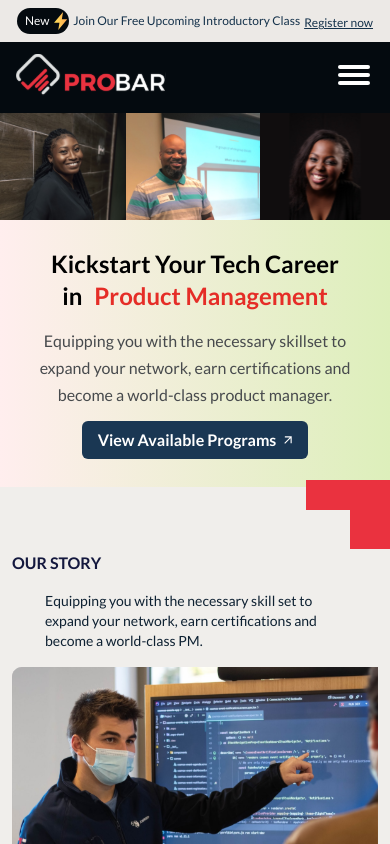
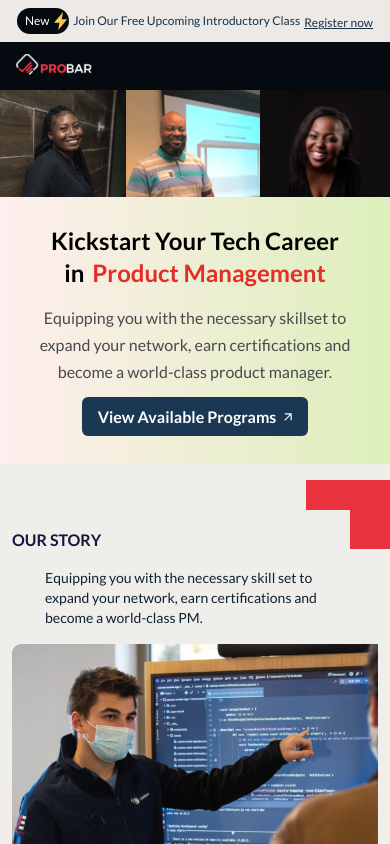
Before and after one commit to Muashef/Probar, a React (Vite) app: page / in a window 390 px wide. Shown: the top 844 px of the page. Built offline with nearby package versions, Linux system fonts and the light colour scheme.

Commit message:
made some fixes

```diff
--- a/src/components/Cohorts/Cohorts.jsx
+++ b/src/components/Cohorts/Cohorts.jsx
@@ -31,7 +31,7 @@ const Cohorts = () => {
                         <img src={blueArrow} className='h-2' alt="outward-arrow" />
                     </button>
                 </div>
-                <div className='w-[300px] lg:w-[500px] flex-shrink-0 bg-conic border-4 border-[#FDFCFC] p-5'>
+                <div className='w-[300px] lg:w-[500px] flex-shrink-0 bg-conic border-4 border-[#FDFCFC] p-3'>
                 <p className='text-[#0A6172] text-[0.75rem] lg:text-lg mt-2 text-center'>Current Chort</p>
                 <div className='mt-3'>
                 <img src={Gamma} alt="" />
@@ -44,9 +44,9 @@ const Cohorts = () => {
                     <img src={gArrow} className='h-2' alt="outward-arrow" />
                 </button>
                 </div>
-                <div className='w-[300px] lg:w-[500px] bg-conic flex-shrink-0 border-4 border-[#FDFCFC] p-5 '>
+                <div className='w-[300px] lg:w-[500px] bg-conic flex-shrink-0 border-4 border-[#FDFCFC] p-3'>
                 <p className='text-[#000C40] text-[0.75rem] lg:text-lg mt-2 text-center'>Upcoming Cohort</p>
-                <div className='mt-3'>
+                <div className='mt-2'>
                 <img src={upcoming} alt="" />
                 </div>
                 <h2 className='text-black-600 text-base lg:text-[32px] mt-3 lg:leading-[48px]'>Gamma Cohort: Pathway to Becoming an Associate Product Manager in 4 Weeks</h2>
--- a/src/components/Hamburger.jsx
+++ /dev/null
@@ -1,15 +0,0 @@
-import React from "react";
-
-const Hamburger = ({ isOpen, onClick }) => {
-	return (
-		<button aria-expanded={`${isOpen ? "true" : "false"}`} className="toggle" onClick={onClick}>
-			<svg fill="#fff" className="hamburger" viewBox="0 0 100 100" width="40">
-				<rect className="line top" width="80" height="10" x="10" y="25" rx="5"></rect>
-				<rect className="line middle" width="80" height="10" x="10" y="45" rx="5"></rect>
-				<rect className="line bottom" width="80" height="10" x="10" y="65" rx="5"></rect>
-			</svg>
-		</button>
-	);
-};
-
-export default Hamburger;
--- a/src/components/Header/Navbar.jsx
+++ b/src/components/Header/Navbar.jsx
@@ -1,7 +1,6 @@
 import React, { useState } from 'react';
 import logo from '../../assets/svg/logo.svg';
-import Hamburger from '../Hamburger';
-import { Link } from 'react-router-dom';
+
 
 const linkArray = ["Our Story", "Cohorts", "Contact Us"]
 
@@ -27,22 +26,15 @@ const linkArray = ["Our Story", "Cohorts", "Contact Us"]
 
 const Navbar = () => {
 
-  const [isOpen, setIsOpen] = useState(false);
-
-	const toggle = () => setIsOpen(!isOpen);
-
-  const hide = () => setIsOpen(false);
 
   return (
     <div>
       <nav className="w-full p-2 lg:p-4 py-3 relative bg-[#040A0F]">
         <div className="px-2 md:px-14 flex items-center justify-between mx-auto">
           <a href="/">
-            <img src={logo} width={150} height={30} alt="Probar" />
+            <img src={logo} className='w-[75.60px] lg:w-full' alt="Probar" />
           </a>
-          <div className='lg:hidden'>
-            <Hamburger onClick={toggle} isOpen={isOpen} />
-          </div>
+
 
           <div className="hidden lg:flex items-center gap-5 lg:gap-[2rem]">
             {linkArray.map((item, index) => (
@@ -58,24 +50,7 @@ const Navbar = () => {
           </div>
         </div>
       </nav>
-      <nav className={`z-[-1] absolute ${
-					isOpen ? "translate-x-0" : "translate-x-[-100vw]"
-				} transition duration-[600ms] w-full top-0 left-0 right-0 sm:w-[60%] lg:hidden`}>
-          <div className='bg-gray pt-[4rem] py-[3rem] px-[3rem] text-center flex flex-col gap-4'>
-            <div className="hidden lg:flex items-center gap-5 lg:gap-[2rem]">
-              {linkArray.map((item, index) => (
-                <a href='#' key={index} onClick={hide} className="nav-item text-[#D0D6DB] text-[1.125rem]">
-                  {item}
-                </a>
-              ))}
-            </div>
-            <div className="hidden lg:block lg:gap-[2rem]">
-              <button className="font-g-sans-medium w-[fit-content] text-[17px] font-medium transition-all py-3 px-2 text-white hover:text-white bg-[#E52D27] hover:bg-lilly border-2 rounded-md border-[#E52D27]">
-                Apply Now
-              </button>
-            </div>
-          </div>
-      </nav>
+
     </div>
   );
 }
--- a/src/components/Hero/Hero.jsx
+++ b/src/components/Hero/Hero.jsx
@@ -23,7 +23,7 @@ const Hero = () => {
         <div className='w-full mx-auto py-7 lg:py-3 bg-prey'>
           <h3 className='text-2xl lg:text-5xl text-black mx-auto text-center'>
             Kickstart Your Tech Career in
-            <span className='text-[#E52D27] ml-3'>Product Management</span>
+            <span className='text-[#E52D27] ml-2'>Product Management</span>
           </h3>
           <p className='text-[#474A4D] text-[1rem] lg:text-[2rem] text-center leading-[1.675rem] lg:leading-[3.375rem] mt-4 mx-auto w-[20rem] lg:w-[42.875rem]'>
           Equipping you with the necessary skillset
--- a/src/components/Programs/Program.jsx
+++ b/src/components/Programs/Program.jsx
@@ -42,7 +42,7 @@ const Program = () => {
                 </div>
                 <h2 className='text-black-600 text-base lg:text-[32px] lg:leading-10 mt-3'>Elevate your Expertise in Product Management in 8 weeks</h2>
                 <p className='text-[#474A4D] font-normal text-sm lg:text-xl mt-3'>Students will learn advanced skills and techniques for product development and strategy. The program is designed for professionals who are looking to take their skills to the next level.</p>
-                <button className='flex items-center gap-2 mt-4 w-[fit-content] py-[0.4475rem] px-4 text-[#041043] text-base bg-icony border border-[#041043] font-bold rounded-md md:py-[11px] md:px-3 hover:scale-105 hover:text-xl transform transition-all duration-700'>
+                <button className='flex items-center gap-2 mt-4 w-[fit-content] py-[0.4475rem] px-4 text-[#041043] text-base bg-icony border border-[#041043]-400 font-bold rounded-md md:py-[11px] md:px-3 hover:scale-105 hover:text-xl transform transition-all duration-700'>
                     <span>I want more info</span>
                     <img src={gArrow} className='h-2' alt="outward-arrow" />
                 </button>
--- a/src/components/Story/Story.jsx
+++ b/src/components/Story/Story.jsx
@@ -16,7 +16,7 @@ const Story = () => {
                 <p className='text-sm md:text-xl text-[#0E2132]'>
                 Equipping you with the necessary skill set to expand your network, earn certifications and become a world-class PM.
                 </p>
-                <button className='hidden lg:flex items-center gap-2 mt-8 w-[fit-content] py-[0.4475rem] px-4 text-[#040A0F] text-base bg-conic border border-[#000000] font-bold rounded-md md:py-[11px] md:px-6 hover:scale-105 hover:text-xl transform transition-all duration-700'>
+                <button className='hidden lg:flex items-center gap-2 mt-8 w-[fit-content] py-[0.4475rem] px-4 text-[#040A0F] text-base bg-conic border border-[#000000] font-bold rounded-md md:py-[11px] md:px-6 hover:scale-105 hover:text-xl transform transition-all duration-700 whitespace-nowrap'>
                     <span>Learn more about ProBar</span>
                     <img src={bArrow } className='h-2' alt="outward-arrow" />
                 </button>
```
